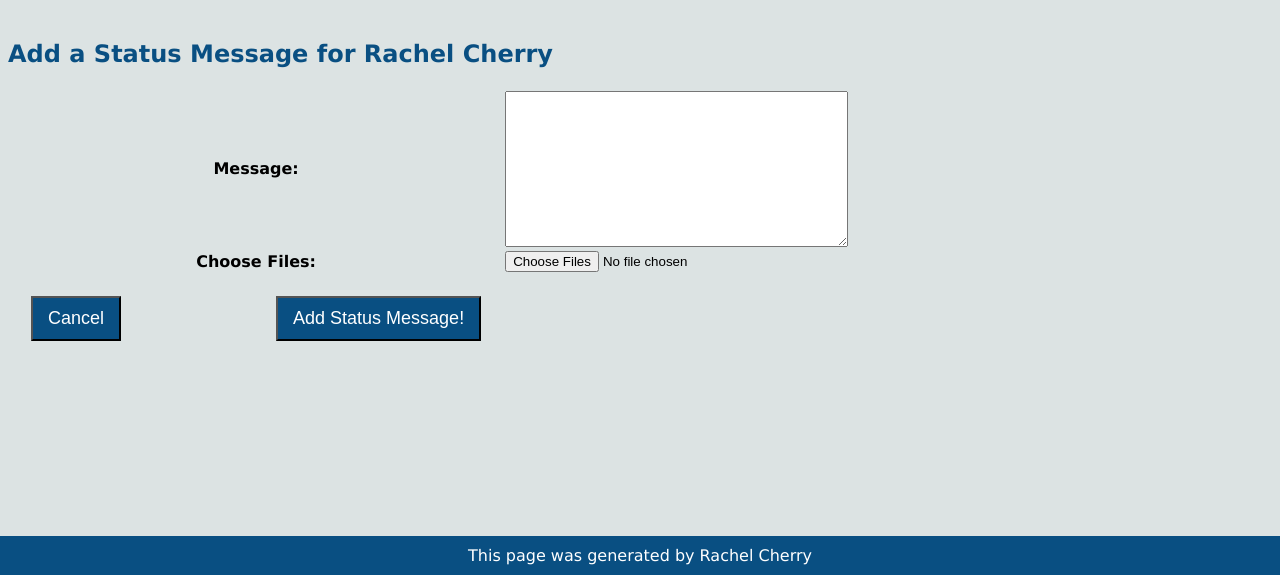
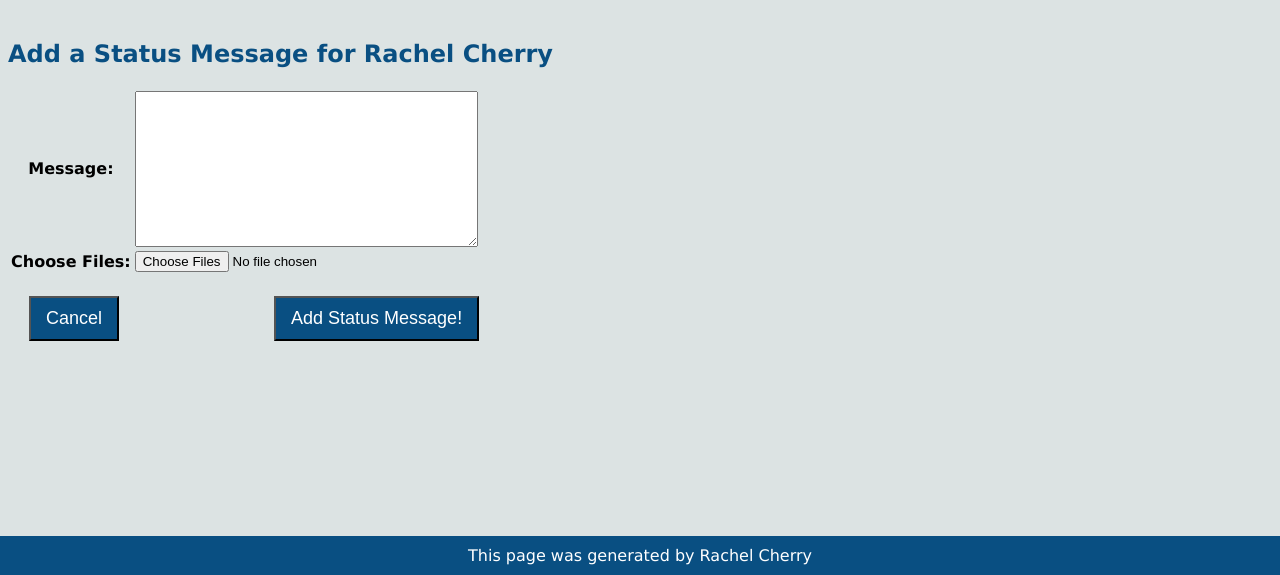
Before and after one commit to rachelcherry/CS412, a Django app: page /mini_fb/profile/1/create_status in a window 1280 px wide. Shown: the part 225-800 px from the top of the page. Run offline with Django 5.2, Linux system fonts and the light colour scheme; data comes from the database, SQL or seed files in the repository.

Commit message:
accidentally deleted styling

```diff
--- a/mini_fb/templates/mini_fb/create_status_form.html
+++ b/mini_fb/templates/mini_fb/create_status_form.html
@@ -3,7 +3,6 @@
 
 {% extends 'mini_fb/base.html' %}
 {% block content %}
-
 <div class="status-message-div">
     <h2 class="status_message">Add a Status Message for {{profile.first_name}} {{profile.last_name}}</h2>
     <form method="POST" enctype="multipart/form-data" class="status-form">
@@ -15,23 +14,20 @@
                 <td>{{ field }}</td>
             </tr>
             {% endfor %}
-
             <tr>
                 <th>Choose Files:</th>
-                <td style="text-align: center;">
-                    <input id="button-image" type="file" name="files" multiple />
+             <td class="files-style">
+                  <input type="file" name="files" multiple />
                 </td>
             </tr>
-
             <tr class="status-message-buttons">
                 <td>
                     <div class="delete-message">
                     <a href="{% url 'profile' profile.pk %}"><button type="button">Cancel</button></a>
                     <input type="submit" value="Add Status Message!">
                 </div>
-                </td>
-            </tr>
-        </table>
+        </td></tr>
+ </table>
     </form>
 </div>
 
--- a/static/styles_fb.css
+++ b/static/styles_fb.css
@@ -183,6 +183,19 @@
   display: flex;
 }
 
+.status-message-div {
+  margin:0 auto;
+}
+.status-message-buttons {
+  display: flex;
+  align-items: center;
+  justify-content: center;
+}
+.status-message-table {
+  display: flex;
+  justify-items: center;
+  align-items: center;
+}
 .status-h2{
   font-size: 30px;
   color: rgb(9, 79, 130);
@@ -211,7 +224,9 @@
   text-align: center;
 
 }
-
+.files-style{
+  font-size: 18px;;
+}
 .button-update {
   padding: 5 10px;
   font-size: 12px;
```
